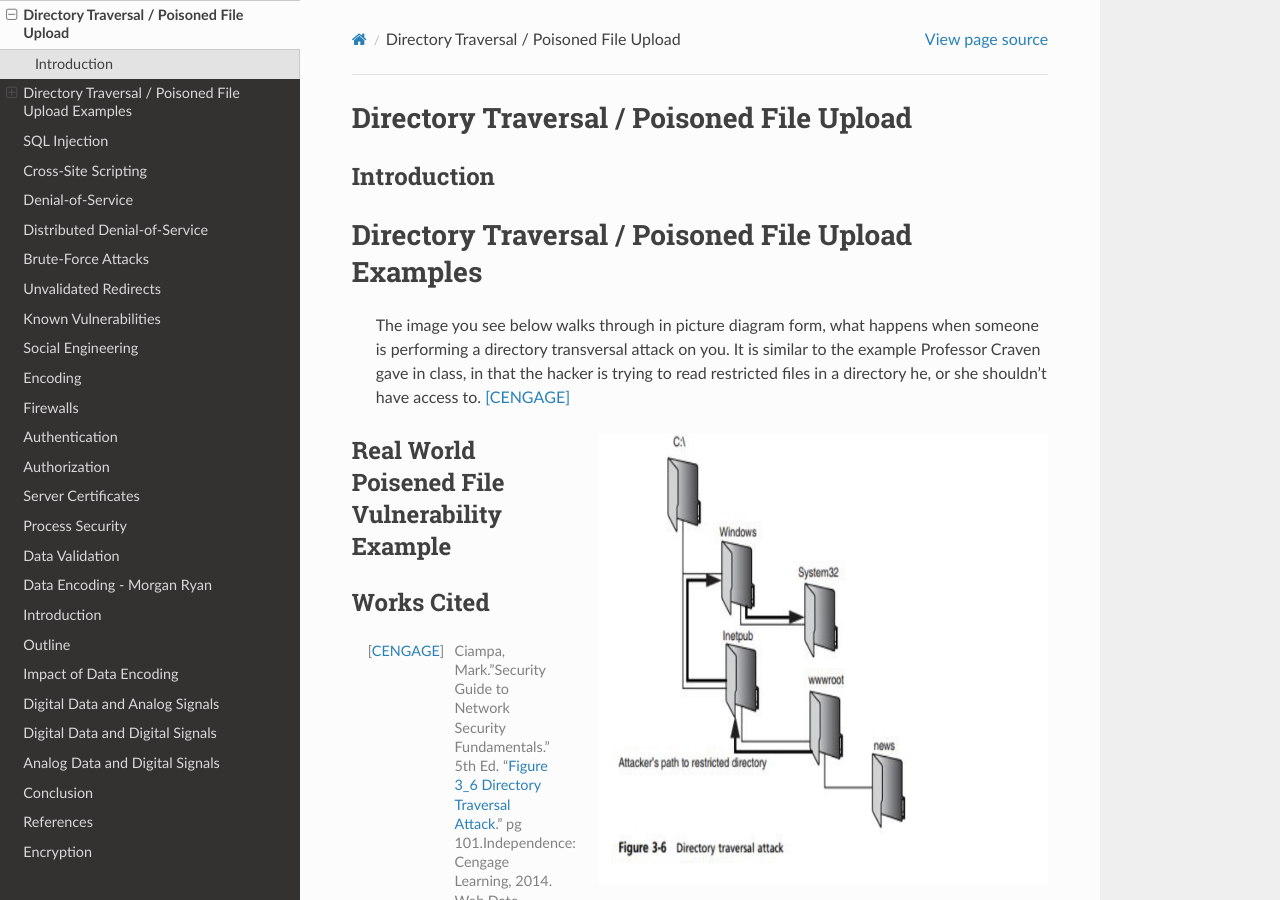
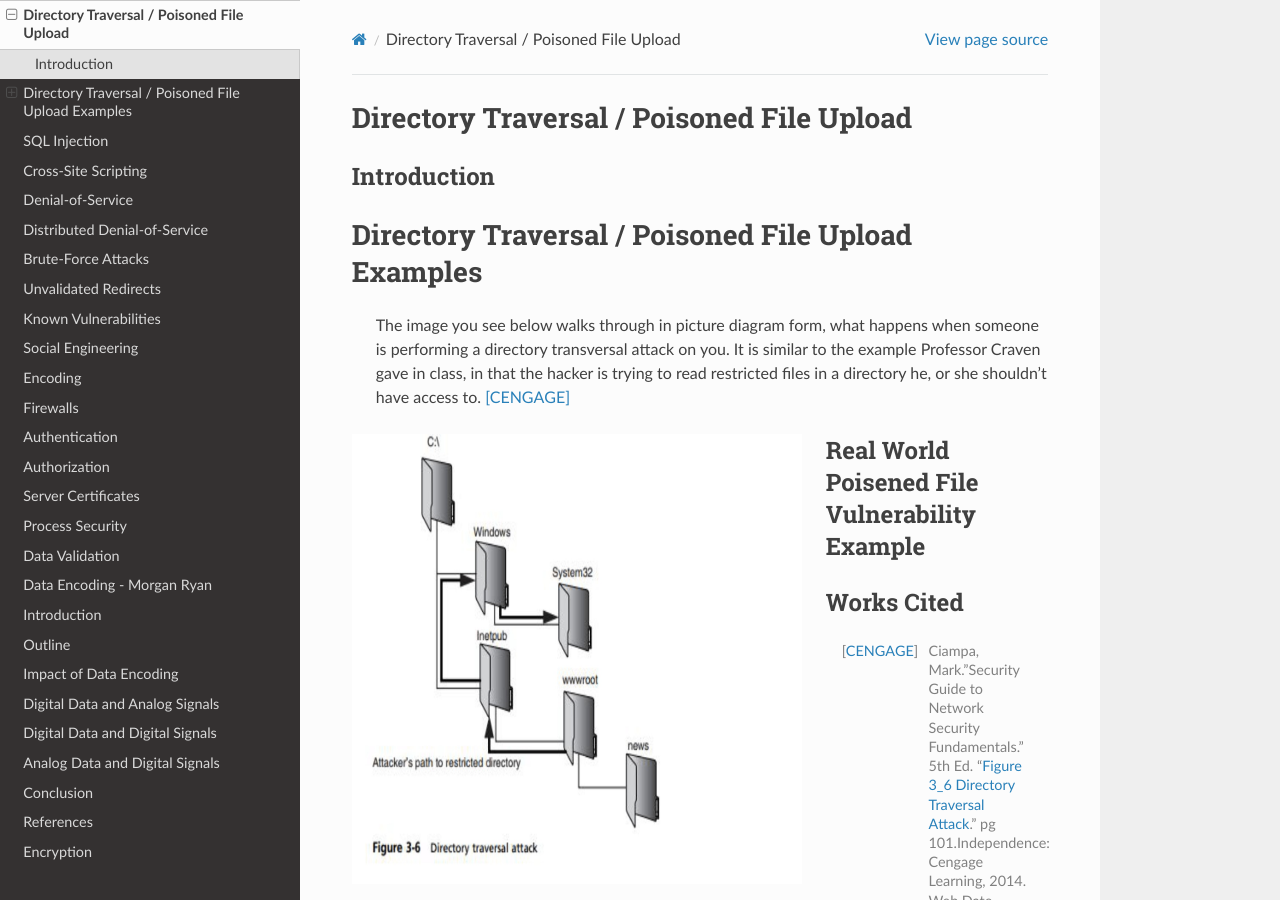
Before and after one commit to pvcraven/2017_web_security, a Sphinx documentation site: the page built from source/directory_traversal/directory_traversal.rst, in a window 1280 px wide and 900 px high. Built offline with Sphinx 7.4.7 and the Read the Docs theme 2.0.0, drawn with Linux system fonts in a browser that asks for light colours.

Commit message:
no message

```diff
--- a/source/directory_traversal/directory_traversal.rst
+++ b/source/directory_traversal/directory_traversal.rst
@@ -13,7 +13,7 @@ Directory Traversal / Poisoned File Upload Examples
 .. image:: figure_3_6.jpg
 	:height: 450px
 	:width:  450px
-	:align: right
+	:align: left
 	:alt: figure 3.6
 
 ====================================================
```
